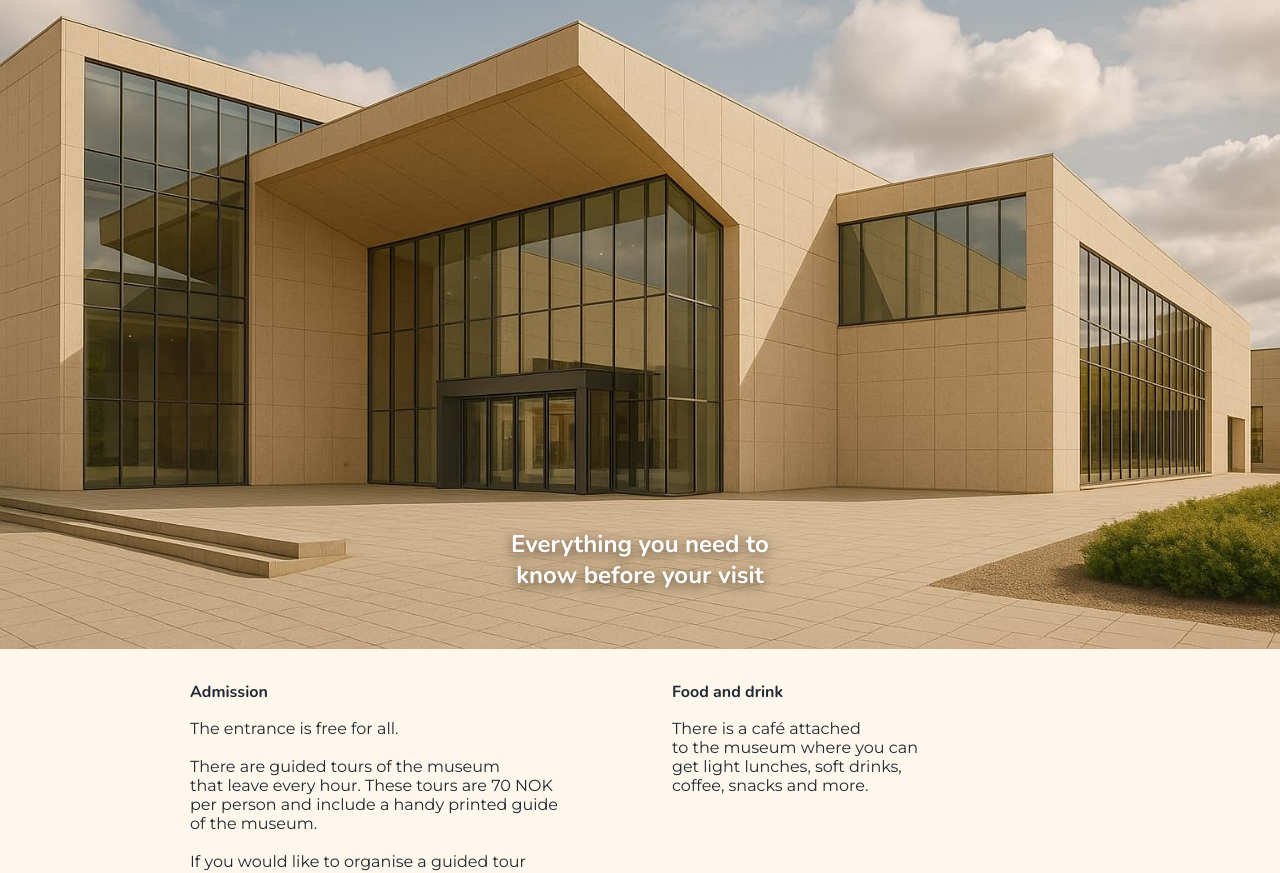
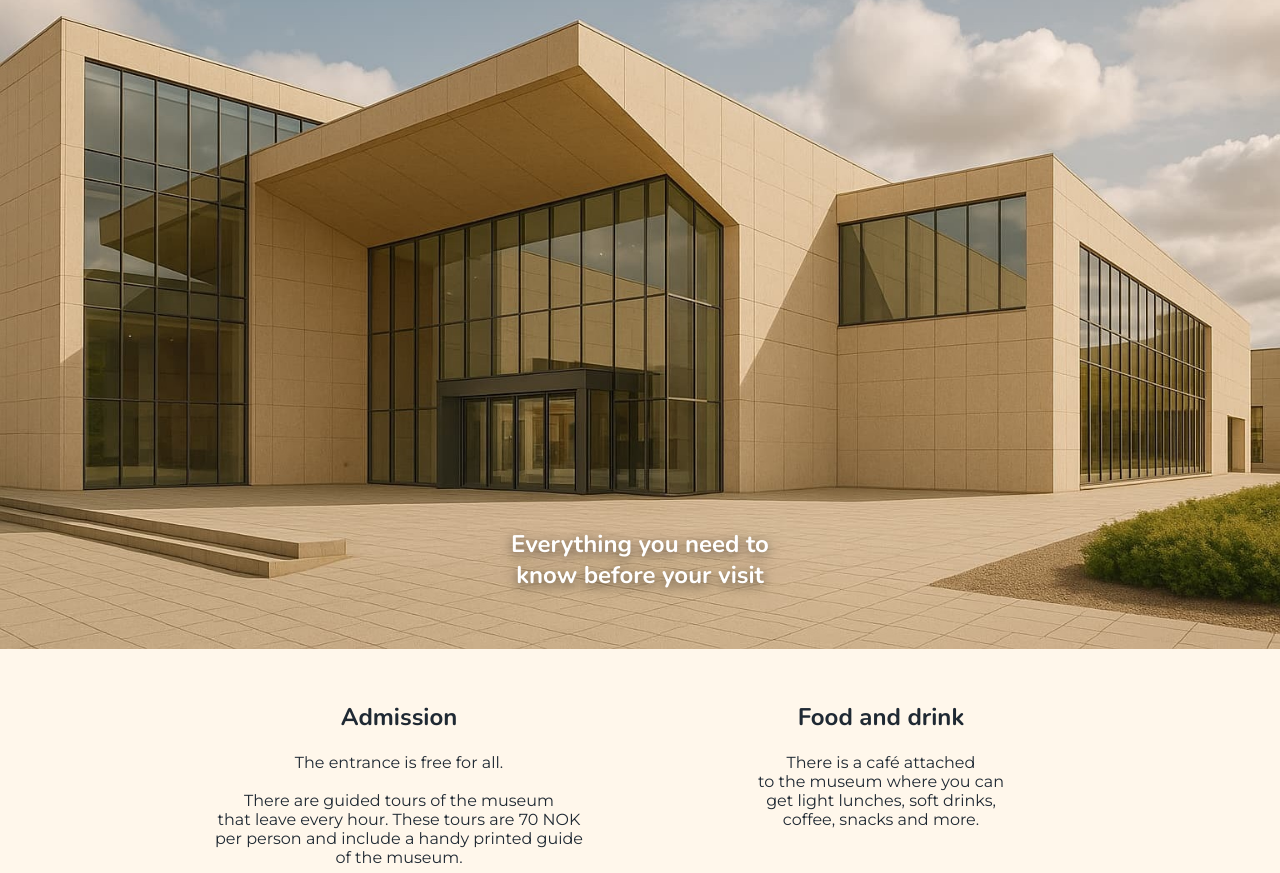
Before and after one commit to stigjoran/semester-project, a plain HTML site: page visit.html in a window 1280 px wide. Shown: the part 78-951 px from the top of the page. Drawn offline with nearby package versions, Linux system fonts and the light colour scheme.

Commit message:
Update visit.html
Content was centered, but gave an optical illusion og being pushed to the left. Changed the Title and P to text-align center. Now it also matches the exibitions text.

```diff
--- a/css/styles.css
+++ b/css/styles.css
@@ -257,9 +257,11 @@ button {
 }
 
 .visit-details__item-title {
-    margin: 0 0 var(--space-xs);
-    font-size: var(--fs-md);
-    font-weight: 700;
+    text-align: center;
+}
+
+.visit-details__item p {
+    text-align: center;
 }
 
 .visit-cta {
```
